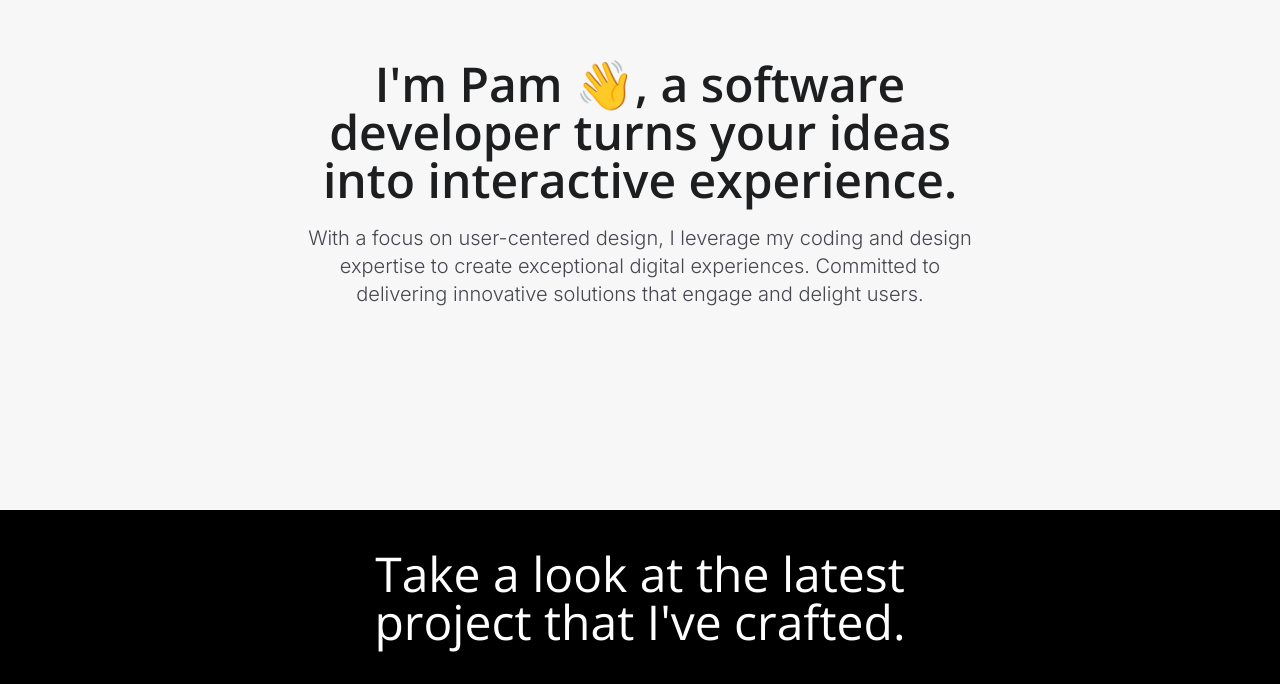
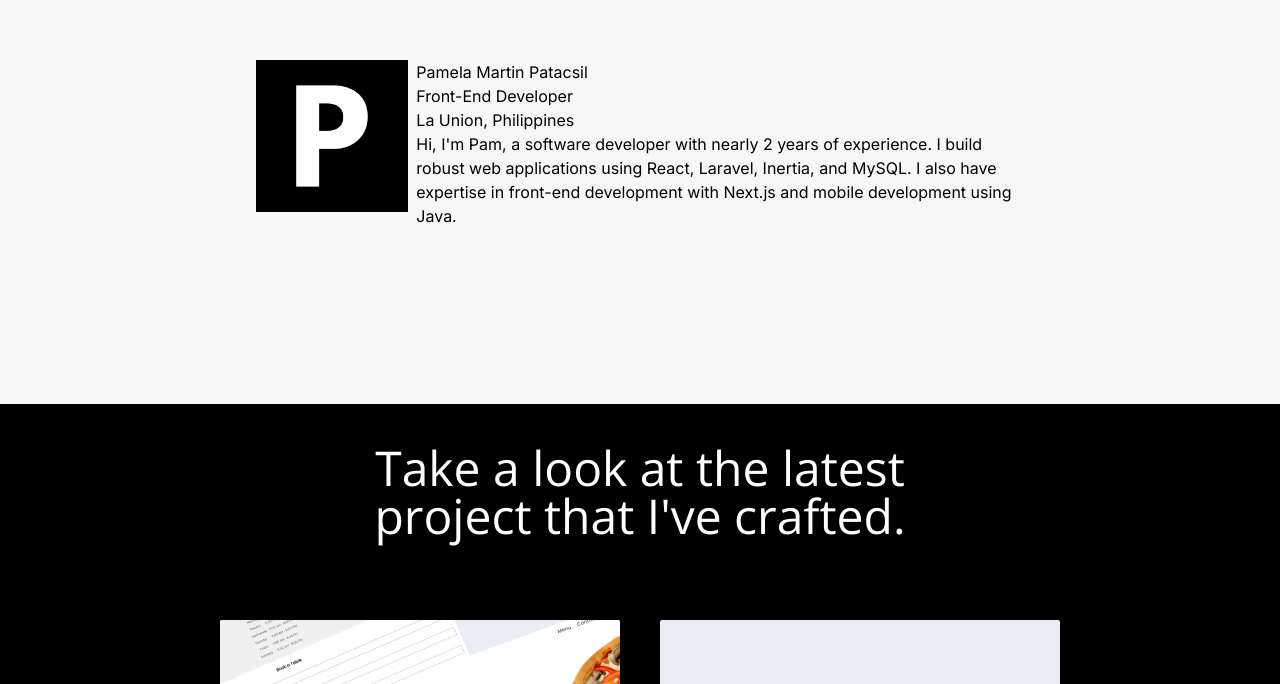
Before and after one commit to patacsilpam/pampatacsil, a Next.js app: page / in a window 1280 px wide. Shown: the part 116-800 px from the top of the page. Built offline with nearby package versions, Linux system fonts and the light colour scheme.

Commit message:
new hero design

```diff
--- a/app/page.tsx
+++ b/app/page.tsx
@@ -1,6 +1,6 @@
 import { navItems } from "@/data/globals";
 import Hero from "@/components/Hero";
-import { FloatingNav } from "@/components/ui/FloatingNavbar"
+import { FloatingNav } from "@/components/ui/FloatingNavbar";
 import TechStack from "@/components/TechStack";
 import Projects from "@/components/Projects";
 import Contact from "@/components/Contact";
--- a/components/Hero.tsx
+++ b/components/Hero.tsx
@@ -1,36 +1,34 @@
 "use client";
-import { motion } from "framer-motion"
-
+import { motion } from "framer-motion";
+import Image from "next/image";
 const Hero = () => {
   return (
-    <div className="min-h-[450px] h-full">
-      <div className="flex flex-row justify-center items-center my-44">
-        <div className="flex flex-col justify-center items-center">
-          <div className="max-w-3xl w-full md:text-center px-[3rem] ">
-            {" "}
-            <motion.div
-                initial={{ opacity: 0 }}
-                animate={{ opacity: 1 }}
-                transition={{ delay: 0.2, duration: 0.2 }}
-                className="text-sm font-light text-[rgb(70,71,78)]">
-              <h1 className="text-[#1d1e20] text-xl md:text-5xl font-openSans font-semibold">
-                I'm Pam 👋, a software developer turns your ideas into interactive experience.
-              </h1>
-            </motion.div>
-            {/* <div className="-mt-4  h-3 bg-gradient-to-r from-[#0525c8d6] to-[#041d995f] animate-expand" />*/}
-            <div className="mt-5 transition ease-in-out  duration-75 delay-150">
-              <motion.div
-                  initial={{ opacity: 0 }}
-                  animate={{ opacity: 1 }}
-                  transition={{ delay: 0.3, duration: 0.3 }}>
-                    <small className="text-[0.75rem] lg:text-xl font-light text-[#46474e]">With a focus on user-centered design, I leverage my coding and
-                    design expertise to create exceptional digital experiences.
-                    Committed to delivering innovative solutions that engage and
-                    delight users.</small>
-              </motion.div>
-            </div>
+    <div className="grid place-items-center">
+      <div className="flex flex-row justify-around gap-2 max-w-3xl overflow-hidden my-44">
+        <div className="">
+          <Image
+            src="/images/icon.png"
+            alt="profile"
+            width={450}
+            height={150}
+            className=""
+          />
+        </div>
+        <div className="">
+          <h1>Pamela Martin Patacsil</h1>
+          <p>Front-End Developer</p>
+          <p>La Union, Philippines</p>
+          <p>
+            Hi, I'm Pam, a software developer with nearly 2 years of experience.
+            I build robust web applications using React, Laravel, Inertia, and
+            MySQL. I also have expertise in front-end development with Next.js
+            and mobile development using Java.
+          </p>
+        </div>
+      </div>
+      {/* <div className="-mt-4  h-3 bg-gradient-to-r from-[#0525c8d6] to-[#041d995f] animate-expand" />*/}
 
-            {/**
+      {/**
              * <div className="grid place-items-center mt-[32px]">
               <strong className="text-neutral-200 border border-1 rounded-full p-2 bg-[#e3e2e80d]">
                 <ArrowDown size={28} />
@@ -52,9 +50,6 @@ const Hero = () => {
                 otherClasses="w-[96]"
               />
             </div> */}
-          </div>
-        </div>
-      </div>
     </div>
   );
 };
--- a/components/ui/FloatingNavbar.tsx
+++ b/components/ui/FloatingNavbar.tsx
@@ -60,7 +60,7 @@ export const FloatingNav = ({
           duration: 0,
         }}
         className={cn(
-          "flex flex-row justify-between items-center  h-[90px]  fixed  inset-x-0 mx-auto  rounded-full  bg-white  z-[5000]  ",
+          "flex flex-row justify-around items-center  h-[90px]  fixed  inset-x-0 mx-auto  rounded-full  bg-white  z-[5000]  ",
           className
         )}
         style={{
@@ -94,21 +94,6 @@ export const FloatingNav = ({
             </Link>
           ))}
         </div>
-        <div className={`lg:flex flex-row  gap-5 px-10 ${isOpen ? 'block lg:hidden absolute top-20 animate-expand-height' : 'lg:block hidden '}`}>
-          {socialList.map((item, key) => (
-            <a
-              key={key}
-              href={item.link}
-              className="cursor-pointer font-openSans font-semibold"
-              target="_blank"
-            >
-              <p className=" text-sm font-openSans">{item.title}</p>
-            </a>
-          ))}
-        </div>
-        <div className="md:hidden block p-5" onClick={() => setOpen(!isOpen)}>
-          <Menu />
-        </div>
       </motion.div>
     </AnimatePresence>
   );
```
Also changed, not shown: public/images/icon.png (added).
